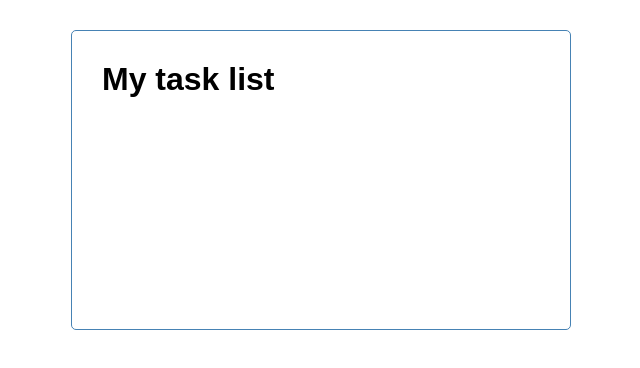
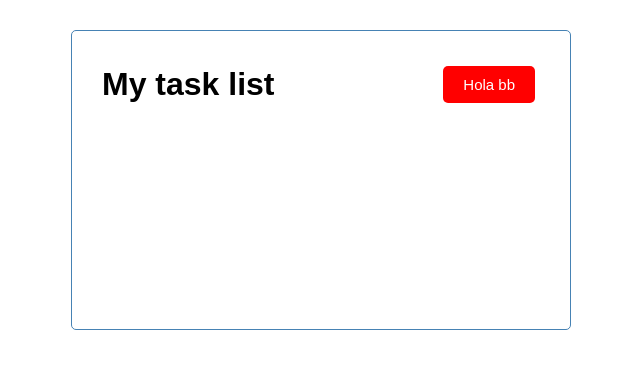
Before and after one commit to nicoenred/task-list, an Angular app: page / in a window 1280 px wide. Shown: the top 368 px of the page, without its empty margins (319-959 px from the left). Built offline with nearby package versions, Linux system fonts and the light colour scheme.

Commit message:
Primer boton

```diff
--- a/src/app/app.module.ts
+++ b/src/app/app.module.ts
@@ -3,11 +3,13 @@ import { BrowserModule } from '@angular/platform-browser';
 
 import { AppComponent } from './app.component';
 import { HeaderComponent } from './components/header/header.component';
+import { ButtonComponent } from './components/button/button.component';
 
 @NgModule({
   declarations: [
     AppComponent,
-    HeaderComponent
+    HeaderComponent,
+    ButtonComponent
   ],
   imports: [
     BrowserModule
--- /dev/null
+++ b/src/app/components/button/button.component.html
@@ -0,0 +1,7 @@
+<button
+    class="btn"
+    [ngStyle]="{'background-color': color}"
+    (click)="onClick()"
+>
+    {{texto}}
+</button>
--- /dev/null
+++ b/src/app/components/button/button.component.ts
@@ -0,0 +1,27 @@
+import { ThisReceiver } from '@angular/compiler';
+import { Component, Input, OnInit , Output, EventEmitter} from '@angular/core';
+import { throwIfEmpty } from 'rxjs';
+
+
+@Component({
+  selector: 'app-button',
+  templateUrl: './button.component.html',
+  styleUrls: ['./button.component.css']
+})
+export class ButtonComponent implements OnInit {
+
+  @Input() texto: string = "";
+  @Input() color: string = "";
+  @Output() btnClick = new EventEmitter()
+
+  constructor() { }
+
+  ngOnInit(): void {
+  }
+
+  onClick(){
+    this.btnClick.emit();
+  }
+
+
+}
--- a/src/app/components/header/header.component.html
+++ b/src/app/components/header/header.component.html
@@ -1 +1,10 @@
-<h1>{{title}}</h1>
+<header>
+    <h1>{{title}}</h1>
+    <app-button
+        color="red"
+        texto="Hola bb"
+        (btnClick)="toggleAddTask()"
+    >
+    </app-button>
+
+</header>
--- a/src/app/components/header/header.component.ts
+++ b/src/app/components/header/header.component.ts
@@ -1,4 +1,5 @@
 import { Component, OnInit } from '@angular/core';
+
 
 @Component({
   selector: 'app-header',
@@ -9,9 +10,15 @@ export class HeaderComponent implements OnInit {
 
   title: string = "My task list";
 
+
   constructor() { }
 
   ngOnInit(): void {
   }
 
+
+  toggleAddTask(): void{
+    console.log("Funciona");
+  }
+
 }
```
Also changed, not shown: src/app/components/button/button.component.css (added), 1 other file (tests, documents, lock files or other folders).
